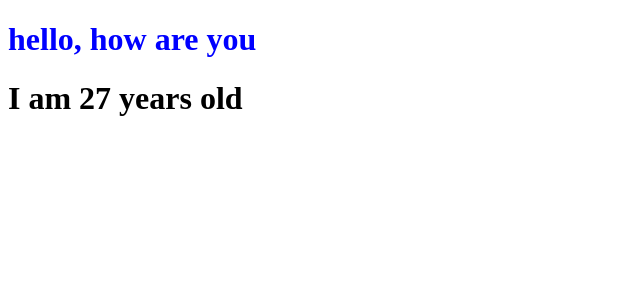
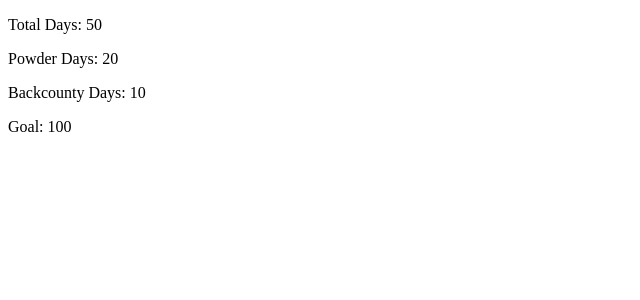
Before and after one commit to ajaakman/react_app, a React (Create React App) app: page / in a window 1280 px wide. Shown: the top 300 px of the page, without its empty margins (0-640 px from the left). Built offline with nearby package versions, Linux system fonts and the light colour scheme.

Commit message:
More Properties.

```diff
--- a/src/index.js
+++ b/src/index.js
@@ -1,19 +1,40 @@
-import React from 'react';
+import React, { Component} from 'react';
 import ReactDOM from 'react-dom';
 
-class Message extends React.Component{
+let skiData = {
+    total: 50,
+    powder: 20,
+    backcounty: 10,
+    goal: 100
+}
+
+class SkiDayCounter extends Component {
     render() {
-        console.log(this.props)
+        const {total, powder, backcounty, goal} = this.props
         return (
-            <div>
-                <h1 style={{color: this.props.color}}>{this.props.msg}</h1>
-                <h1> I am {this.props.age} years old</h1>
-            </div>
+            <section>
+                <div>
+                    <p> Total Days: {total}</p>
+                </div>
+                <div>
+                    <p> Powder Days: {powder}</p>
+                </div>
+                <div>
+                    <p> Backcounty Days: {backcounty}</p>
+                </div>
+                <div>
+                    <p> Goal: {goal}</p>
+                </div>
+            </section>
         )
     }
 }
 
 ReactDOM.render(
-    <Message color="blue" age={27} msg="hello, how are you"/>,
+    <SkiDayCounter
+        total={skiData.total}
+        powder={skiData.powder}
+        backcounty={skiData.backcounty}
+        goal={skiData.goal}/>,
     document.getElementById('root')
 )
```
